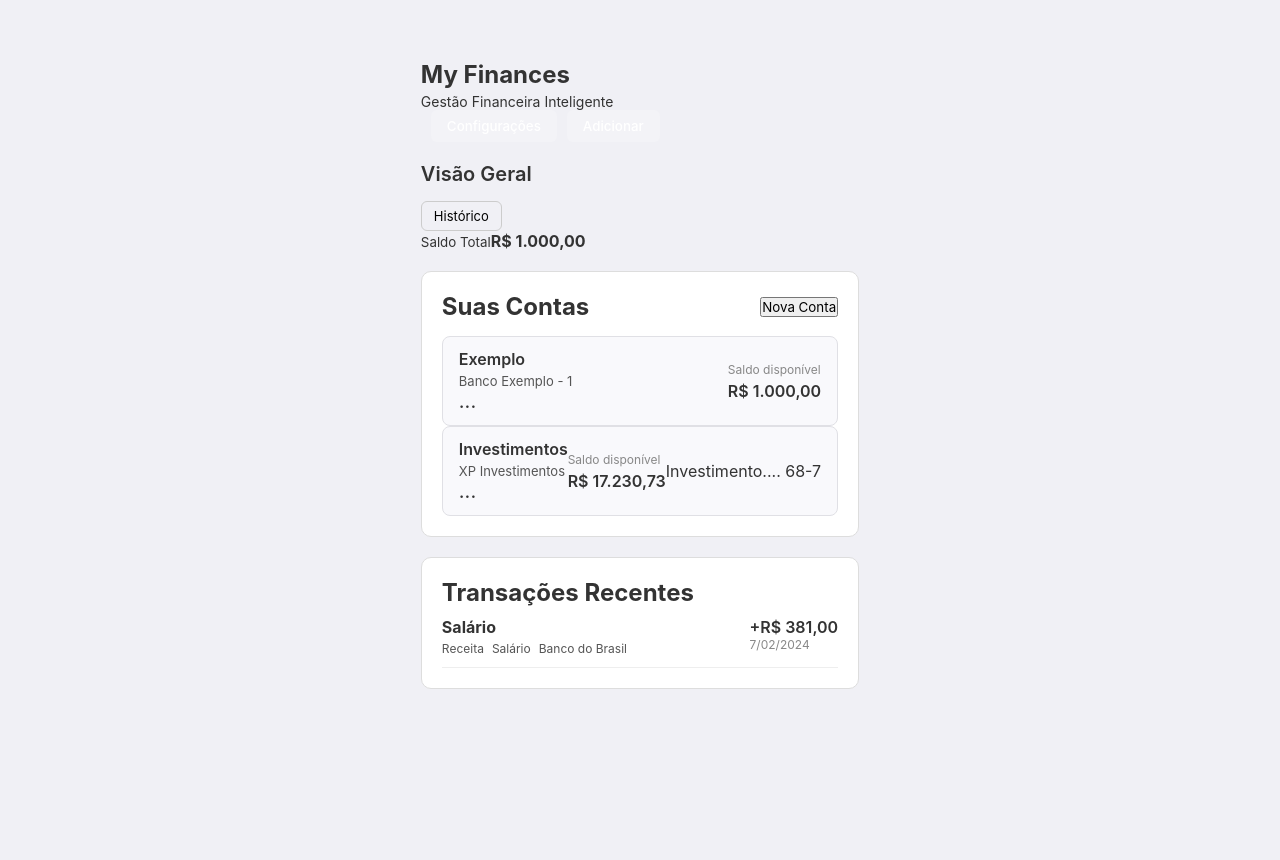
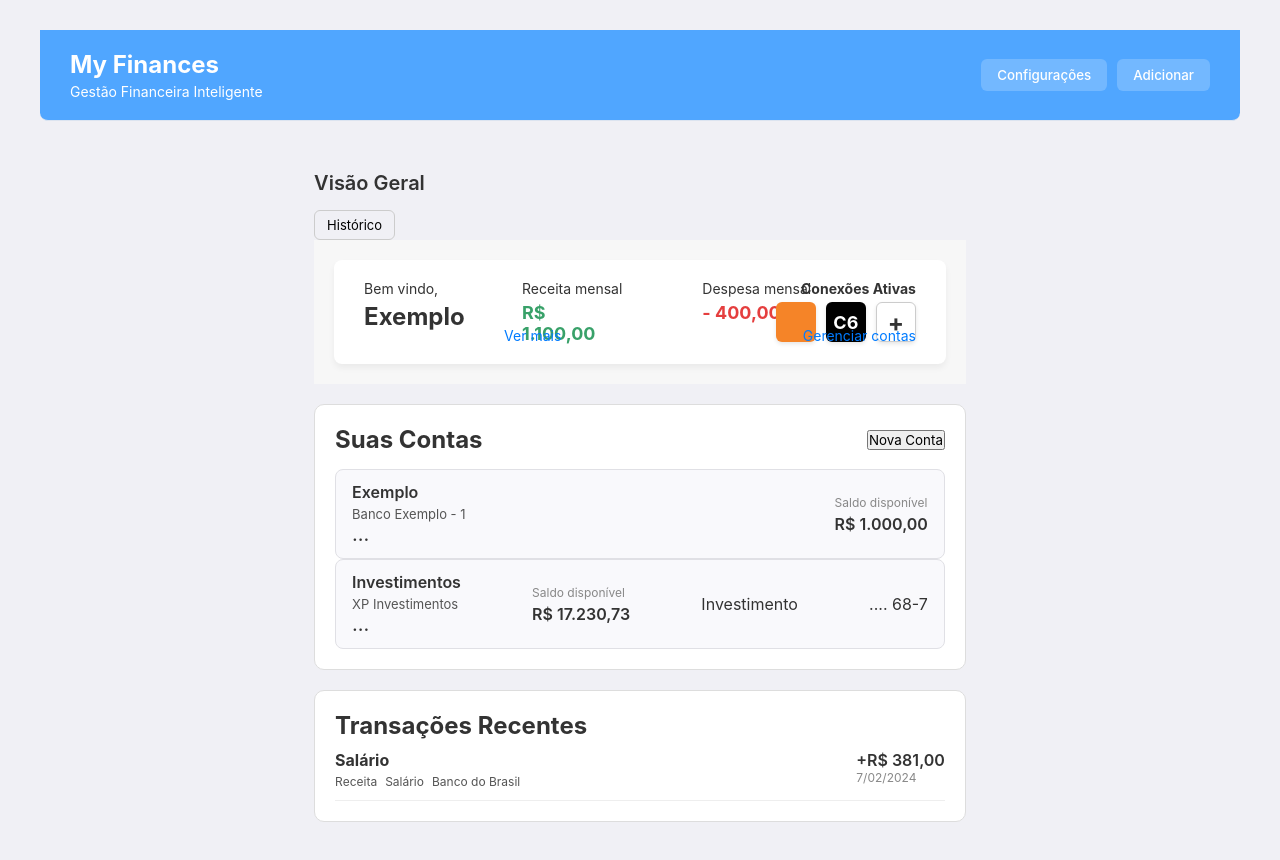
Before and after one commit to andre8756/cedup, a React (Vite) app in the folder Front-End/: page / in a window 1280 px wide. Shown: the top 860 px of the page. Before the commit the page ends 800 px from the top, so only its background shows below. Built offline with nearby package versions, Linux system fonts and the light colour scheme.

Commit message:
Update Conta.tsx

```diff
--- a/Front-End/src/pages/Conta/Conta.tsx
+++ b/Front-End/src/pages/Conta/Conta.tsx
@@ -1,6 +1,6 @@
-import {useEffect, useState} from "react";
+import { useEffect, useState } from "react";
 import PopupForm from "../../components/PopupAdd/PopupAdd";
-import "./Conta.css"
+import "./Conta.css";
 
 interface Banco {
   nome: string;
@@ -20,14 +20,13 @@ function Conta() {
   const [loading, setLoading] = useState(true);
 
   useEffect(() => {
-        // Dados de exemplo enquanto a API não está disponível
     const dadosExemplo: Conta[] = [
       {
         id: 1,
         titular: "Exemplo",
         saldo: 1000,
-                bancos: [{ nome: "Banco Exemplo", numero: 1 }]
-            }
+        bancos: [{ nome: "Banco Exemplo", numero: 1 }],
+      },
     ];
     setContas(dadosExemplo);
     setLoading(false);
@@ -58,13 +57,11 @@ function Conta() {
 
   return (
     <>
-            <div className="app">
-                <header>
+      <header className="header-main">
         <div className="logo">
           <h1>My Finances</h1>
           <p>Gestão Financeira Inteligente</p>
         </div>
-
         <div className="header-buttons">
           <button className="config">Configurações</button>
           <button className="add" onClick={() => setShowPopup(true)}>
@@ -73,30 +70,50 @@ function Conta() {
         </div>
       </header>
 
+      <div className="app">
         <section>
           <h2 className="vision">Visão Geral</h2>
           <button className="btn-historico">Histórico</button>
 
-                    <div className="overview-cards">
-                        <div className="card total">
-                            <div className="card-text">
-                                <small>Saldo Total</small>
-                                <strong>
-                                    {saldo.toLocaleString("pt-BR", {
-                                        style: "currency",
-                                        currency: "BRL",
-                                    })}
-                                </strong>
+          <div className="overview-container">
+            <div className="overview-card">
+              <div className="welcome-section">
+                <p className="greeting-text">Bem vindo,</p>
+                <h1 className="user-name">{contas[0]?.titular || "Jorge"}</h1>
               </div>
+
+              <div className="financial-summary">
+                <div className="financial-item income">
+                  <p className="item-label">Receita mensal</p>
+                  <p className="item-value income-value">R$ 1.100,00</p>
+                </div>
+                <div className="vertical-divider"></div>
+                <div className="financial-item expense">
+                  <p className="item-label">Despesa mensal</p>
+                  <p className="item-value expense-value">- 400,00 R$</p>
+                </div>
+              </div>
+
+              <div className="connections-section">
+                <p className="item-label connections-label">Conexões Ativas</p>
+                <div className="connection-icons">
+                  <div className="connection-icon icon-orange">
+                    <span className="icon-placeholder"></span>
+                  </div>
+                  <div className="connection-icon icon-black">C6</div>
+                  <div className="connection-icon icon-add">+</div>
+                </div>
+              </div>
+
+              <a href="#" className="view-more-link">Ver mais</a>
+              <a href="#" className="manage-accounts-link">Gerenciar contas</a>
             </div>
           </div>
         </section>
 
         <section className="accounts" aria-label="Suas Contas">
           <div className="accounts-header">
-                        <h2 className="section-title" style={{ margin: 0 }}>
-                            Suas Contas
-                        </h2>
+            <h2 className="section-title" style={{ margin: 0 }}>Suas Contas</h2>
             <button onClick={() => setShowPopup(true)}>Nova Conta</button>
           </div>
 
@@ -109,7 +126,6 @@ function Conta() {
                   <div className="account-header">
                     <div className="account-info">
                       <strong>{conta.titular}</strong>
-                                        {/* Corrija aqui: Adicione '?' para garantir que 'bancos' exista antes de chamar 'map' */}
                       {conta.bancos?.map((banco) => (
                         <small key={banco.numero}>
                           {banco.nome} - {banco.numero}
@@ -118,14 +134,10 @@ function Conta() {
                     </div>
                     <div className="menu-dots" aria-label="Menu">...</div>
                   </div>
-
                   <div>
                     <div className="available-label">Saldo disponível</div>
                     <div className="available-balance">
-                                            {conta.saldo.toLocaleString("pt-BR", {
-                                                style: "currency",
-                                                currency: "BRL",
-                                            })}
+                      {conta.saldo.toLocaleString("pt-BR", { style: "currency", currency: "BRL" })}
                     </div>
                   </div>
                 </article>
@@ -133,7 +145,6 @@ function Conta() {
             )}
           </div>
 
-                    {/* Investimentos fixo (exemplo) */}
           <article className="account-card" aria-label="Investimentos, XP Investimentos">
             <div className="account-header">
               <div className="account-info">
@@ -170,7 +181,6 @@ function Conta() {
         </section>
       </div>
 
-            {/* POPUP */}
       {showPopup && <PopupForm onClose={() => setShowPopup(false)} onSubmit={handleAddConta} />}
     </>
   );
```
Lines whose indentation alone changed are shown as unchanged.
